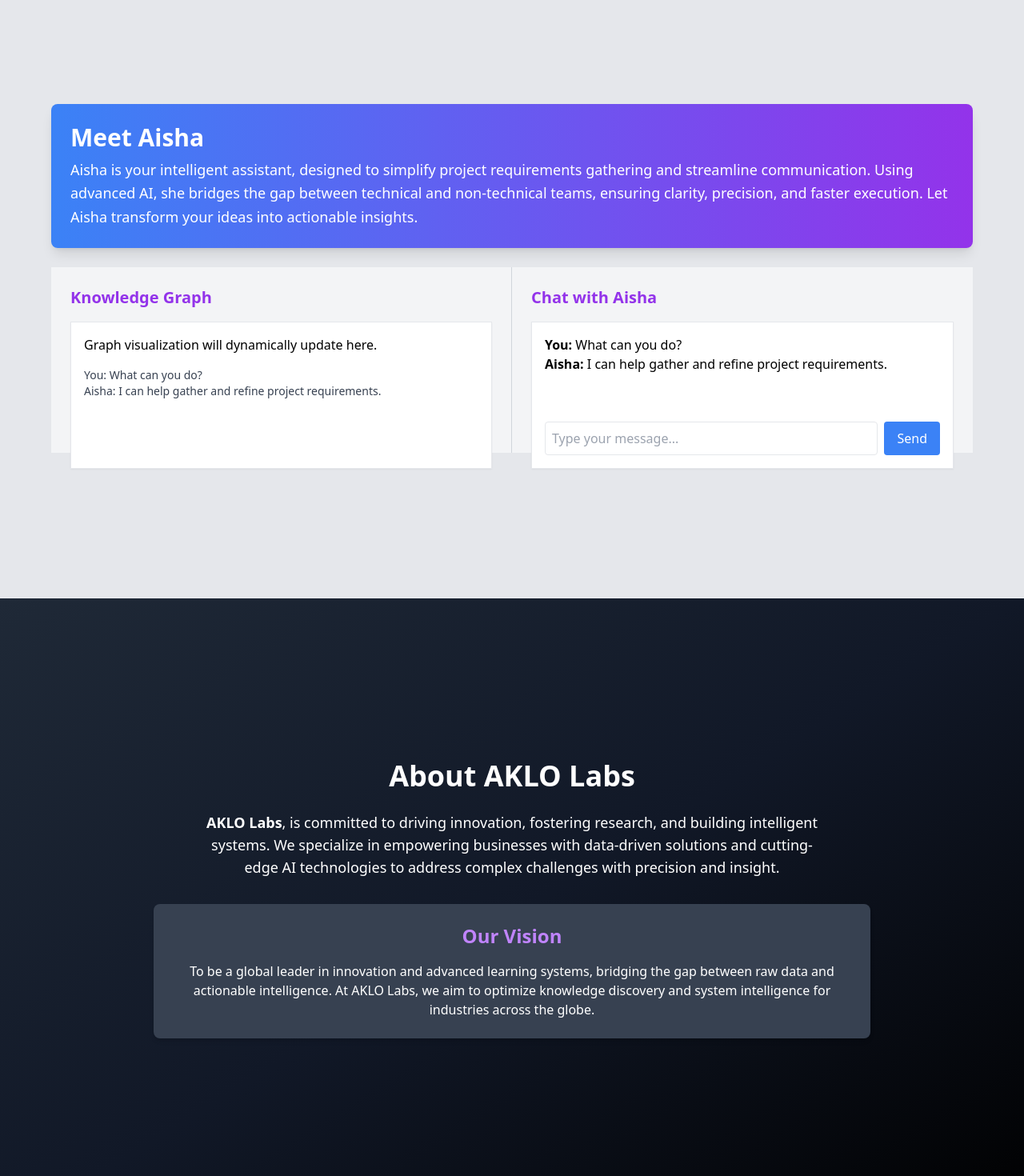
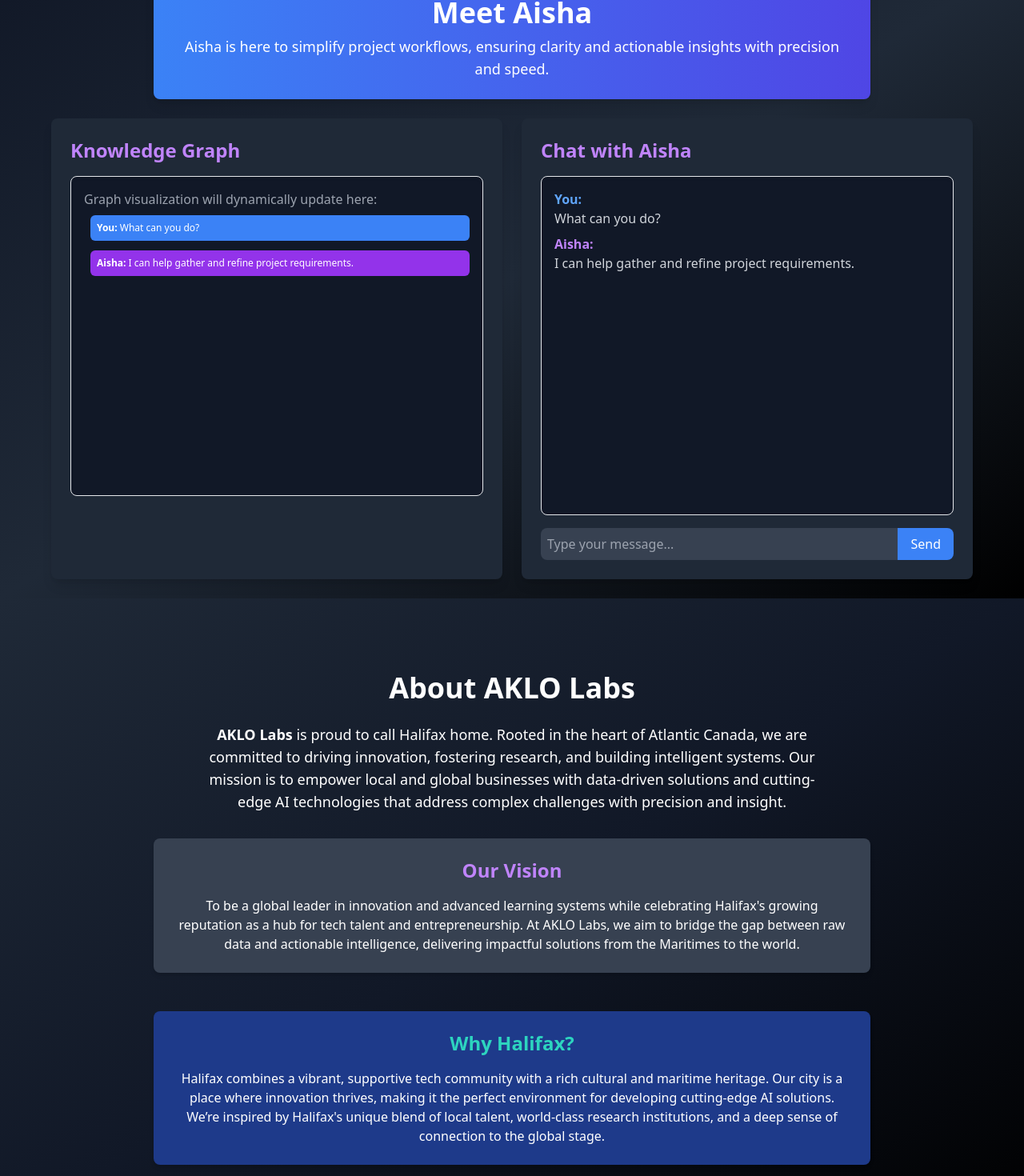
Before and after one commit to baseer23/consulting-website-frontend, a React (Create React App) app in the folder client/: page / in a window 1280 px wide. Shown: the part 852-2322 px from the top of the page at 80% size. Built offline with nearby package versions, Linux system fonts and the light colour scheme.

Commit message:
frontend timewaste

```diff
--- a/client/src/pages/About.js
+++ b/client/src/pages/About.js
@@ -5,17 +5,26 @@
     <div className="min-h-screen bg-gradient-to-br from-gray-800 via-gray-900 to-black text-white flex flex-col items-center justify-center py-10">
       <h2 className="text-4xl font-bold mb-6 text-center animate-fade-in">About AKLO Labs</h2>
       <p className="text-center max-w-3xl mb-8 text-lg">
-        <strong>AKLO Labs</strong>, is committed to driving innovation, fostering research, and building intelligent systems.
-        We specialize in empowering businesses with data-driven solutions and cutting-edge AI technologies
-        to address complex challenges with precision and insight.
+        <strong>AKLO Labs</strong> is proud to call Halifax home. Rooted in the heart of Atlantic Canada,
+        we are committed to driving innovation, fostering research, and building intelligent systems.
+        Our mission is to empower local and global businesses with data-driven solutions and cutting-edge AI technologies
+        that address complex challenges with precision and insight.
       </p>
       <div className="bg-gray-700 shadow-md rounded-lg p-6 mb-12 max-w-4xl text-center hover:scale-105 transition duration-500">
         <h3 className="text-2xl font-semibold mb-4 text-purple-400">Our Vision</h3>
         <p>
-          To be a global leader in innovation and advanced learning systems,
-          bridging the gap between raw data and actionable intelligence.
-          At AKLO Labs, we aim to optimize knowledge discovery and system intelligence
-          for industries across the globe.
+          To be a global leader in innovation and advanced learning systems while celebrating Halifax's growing reputation
+          as a hub for tech talent and entrepreneurship. At AKLO Labs, we aim to bridge the gap between raw data and actionable intelligence,
+          delivering impactful solutions from the Maritimes to the world.
+        </p>
+      </div>
+      <div className="bg-blue-900 shadow-md rounded-lg p-6 max-w-4xl text-center hover:scale-105 transition duration-500">
+        <h3 className="text-2xl font-semibold mb-4 text-teal-400">Why Halifax?</h3>
+        <p>
+          Halifax combines a vibrant, supportive tech community with a rich cultural and maritime heritage.
+          Our city is a place where innovation thrives, making it the perfect environment for developing cutting-edge AI solutions.
+          We’re inspired by Halifax's unique blend of local talent, world-class research institutions, and a deep sense of connection
+          to the global stage.
         </p>
       </div>
     </div>
--- a/client/src/pages/Aisha.js
+++ b/client/src/pages/Aisha.js
@@ -18,7 +18,7 @@
 
     try {
       const simulatedResponse = new Promise((resolve) => {
-        setTimeout(() => resolve({ reply: 'This is a simulated response.' }), 1000);
+        setTimeout(() => resolve({ reply: 'This is a simulated response from Agentic AI.' }), 1000);
       });
 
       const data = await simulatedResponse;
@@ -34,63 +34,68 @@
   };
 
   return (
-    <div className="h-screen bg-gray-200 flex flex-col items-center justify-center px-6">
-      {/* Introduction Section */}
-      <div className="w-full max-w-6xl bg-gradient-to-r from-blue-500 to-purple-600 text-white rounded-lg p-6 mb-6 shadow-lg">
-        <h2 className="text-3xl font-bold mb-2">Meet Aisha</h2>
-        <p className="text-lg leading-relaxed">
-          Aisha is your intelligent assistant, designed to simplify project requirements gathering and streamline communication.
-          Using advanced AI, she bridges the gap between technical and non-technical teams, ensuring clarity, precision, and
-          faster execution. Let Aisha transform your ideas into actionable insights.
+    <div className="h-screen bg-gradient-to-br from-gray-900 via-gray-800 to-black text-white flex flex-col items-center p-6">
+      {/* Header Section */}
+      <header className="w-full max-w-4xl bg-gradient-to-r from-blue-500 to-indigo-600 text-white rounded-lg p-6 mb-6 shadow-lg text-center">
+        <h1 className="text-4xl font-bold mb-2">Meet Aisha</h1>
+        <p className="text-lg">
+          Aisha is here to simplify project workflows, ensuring clarity and actionable insights
+          with precision and speed.
         </p>
-      </div>
+      </header>
 
-      {/* Main UI */}
-      <div className="flex w-full max-w-6xl">
-        {/* Left Pane */}
-        <div className="w-1/2 bg-gray-100 p-6 border-r border-gray-300">
-          <h3 className="text-xl font-bold mb-4 text-purple-600">Knowledge Graph</h3>
-          <div className="border p-4 bg-white shadow-sm h-full">
-            <p>Graph visualization will dynamically update here.</p>
-            <div className="mt-4">
-              <ul>
+      {/* Main Content Section */}
+      <div className="flex w-full max-w-6xl h-full gap-6">
+        {/* Knowledge Graph Section */}
+        <div className="flex-1 bg-gray-800 rounded-lg p-6 shadow-lg">
+          <h2 className="text-2xl font-semibold mb-4 text-purple-400">Knowledge Graph</h2>
+          <div className="border p-4 bg-gray-900 rounded-lg shadow-inner h-full max-h-[400px] overflow-auto">
+            <p className="text-gray-400 mb-2">Graph visualization will dynamically update here:</p>
+            <ul className="space-y-3 pl-2 text-xs">
               {messages.map((message, index) => (
-                  <li key={index} className="text-sm text-gray-700">
-                    {message.sender}: {message.text}
+                <li
+                  key={index}
+                  className={`p-2 rounded-md ${
+                    message.sender === 'You'
+                      ? 'bg-blue-500 text-white'
+                      : 'bg-purple-600 text-white'
+                  }`}
+                >
+                  <strong>{message.sender}:</strong> {message.text}
                 </li>
               ))}
             </ul>
           </div>
         </div>
+
+        {/* Chat Section */}
+        <div className="flex-1 bg-gray-800 rounded-lg p-6 shadow-lg flex flex-col">
+          <h2 className="text-2xl font-semibold mb-4 text-purple-400">Chat with Aisha</h2>
+          <div className="flex-1 border p-4 bg-gray-900 rounded-lg shadow-inner mb-4 overflow-auto">
+            {messages.map((message, index) => (
+              <div key={index} className="mb-2">
+                <strong className={`block ${message.sender === 'You' ? 'text-blue-400' : 'text-purple-400'}`}>
+                  {message.sender}:
+                </strong>
+                <p className="text-gray-300">{message.text}</p>
               </div>
-
-        {/* Right Pane */}
-        <div className="w-1/2 bg-gray-100 p-6">
-          <h3 className="text-xl font-bold mb-4 text-purple-600">Chat with Aisha</h3>
-          <div className="border p-4 bg-white shadow-sm flex flex-col h-full">
-            <div className="flex-1 overflow-y-auto mb-4">
-              {messages.map((message, index) => (
-                <p key={index}>
-                  <strong>{message.sender}:</strong> {message.text}
-                </p>
             ))}
             {isLoading && <p className="text-gray-500">Aisha is typing...</p>}
           </div>
-            <div className="flex">
+          <div className="flex items-center">
             <input
               type="text"
               value={inputValue}
               onChange={(e) => setInputValue(e.target.value)}
               placeholder="Type your message..."
-                className="border rounded p-2 flex-1"
+              className="flex-1 p-2 rounded-l-lg bg-gray-700 text-white border-none focus:outline-none"
             />
             <button
               onClick={handleSend}
-                className="ml-2 bg-blue-500 text-white px-4 py-2 rounded hover:bg-blue-600 transition"
+              className="bg-blue-500 hover:bg-blue-600 text-white px-4 py-2 rounded-r-lg transition"
             >
               Send
             </button>
-            </div>
           </div>
         </div>
       </div>
```
Lines whose indentation alone changed are shown as unchanged.
